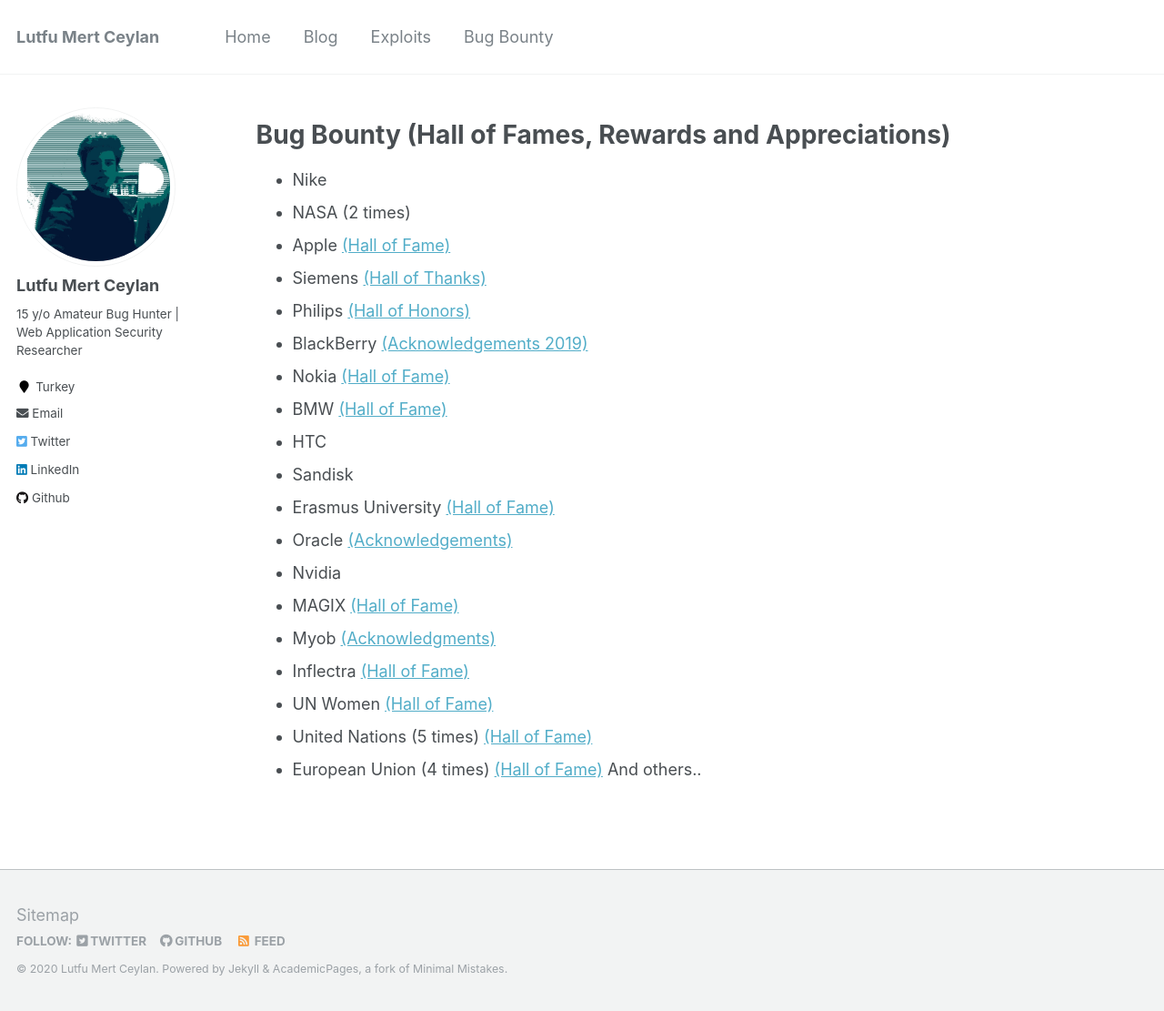
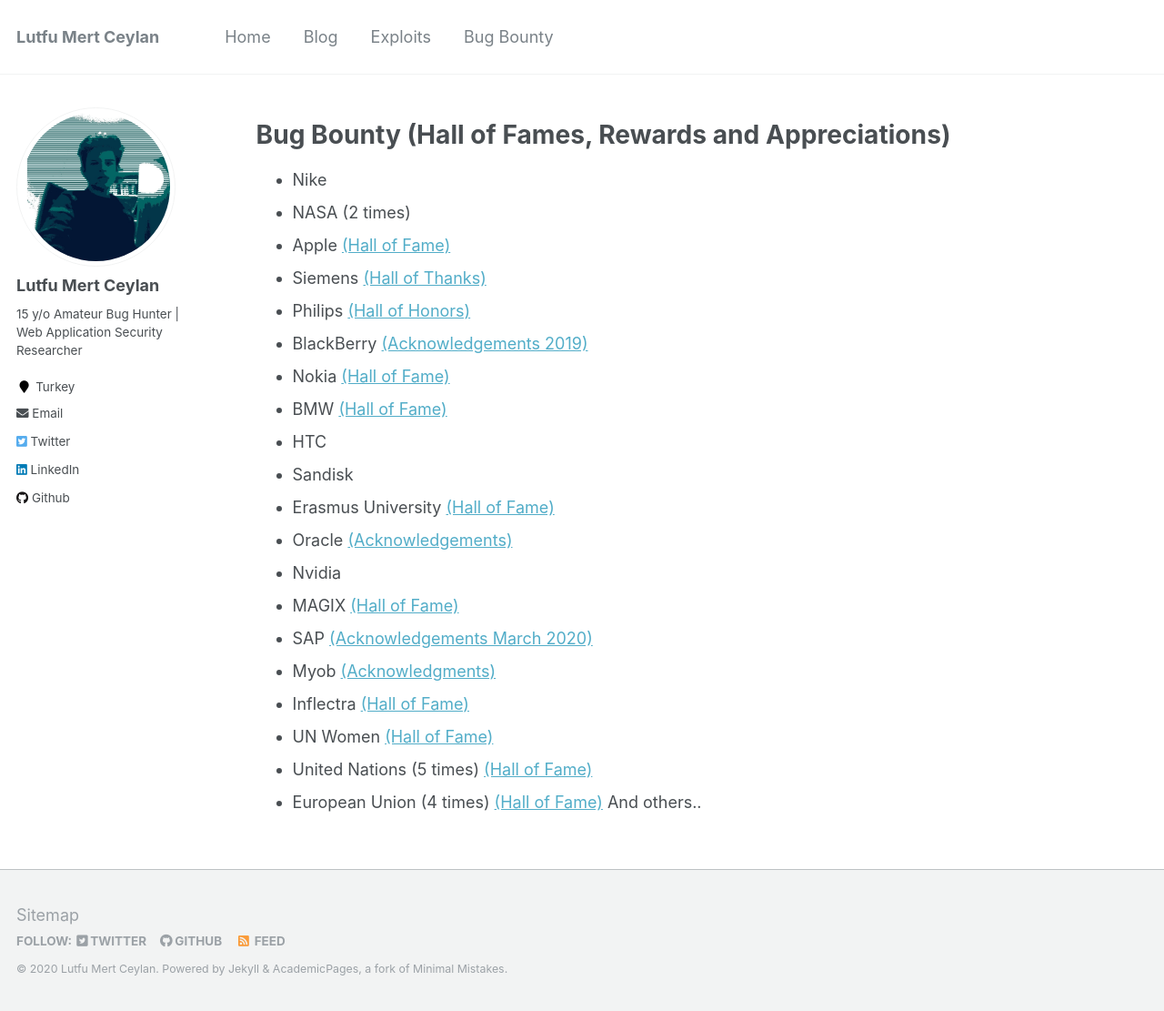
Before and after one commit to lutfumertceylan/mywebsite, a Jekyll site: the page built from _pages/bugbounty.md, in a window 1280 px wide and 1111 px high. Shown: the whole window at 91% size. Built offline with Jekyll 4.4.1, drawn with Linux system fonts in a browser that asks for light colours.

Commit message:
Update bugbounty.md

```diff
--- a/_pages/bugbounty.md
+++ b/_pages/bugbounty.md
@@ -23,6 +23,7 @@ redirect_from:
 * Oracle <a href="https://www.oracle.com/security-alerts/cpujan2020.html">(Acknowledgements)</a>
 * Nvidia
 * MAGIX <a href="http://research.magix.com">(Hall of Fame)</a>
+* SAP <a href="https://wiki.scn.sap.com/wiki/display/PSR/Acknowledgments+to+Security+Researchers">(Acknowledgements March 2020)</a>
 * Myob <a href="https://www.myob.com/au/about/security/report-security-vulnerability">(Acknowledgments)</a>
 * Inflectra <a href="https://www.inflectra.com/company/responsible-disclosure.aspx">(Hall of Fame)</a>
 * UN Women <a href="https://www.unwomen.org/en/about-the-website/information-security/reporting-a-cyber-security-issue#Hall-of-fame">(Hall of Fame)</a>
```
